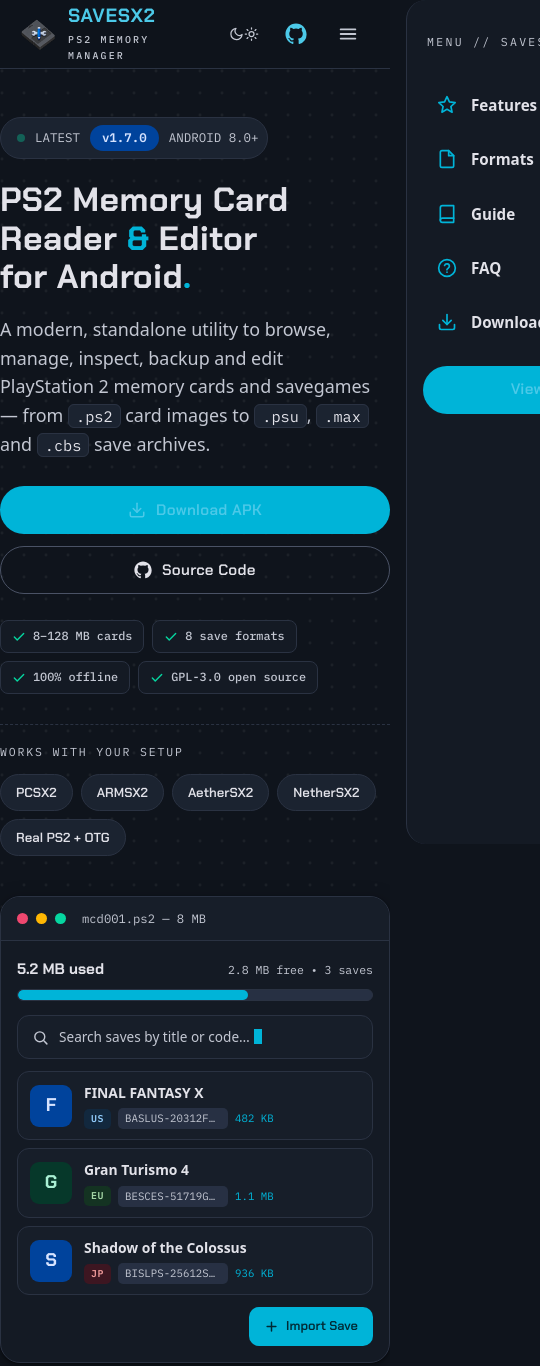
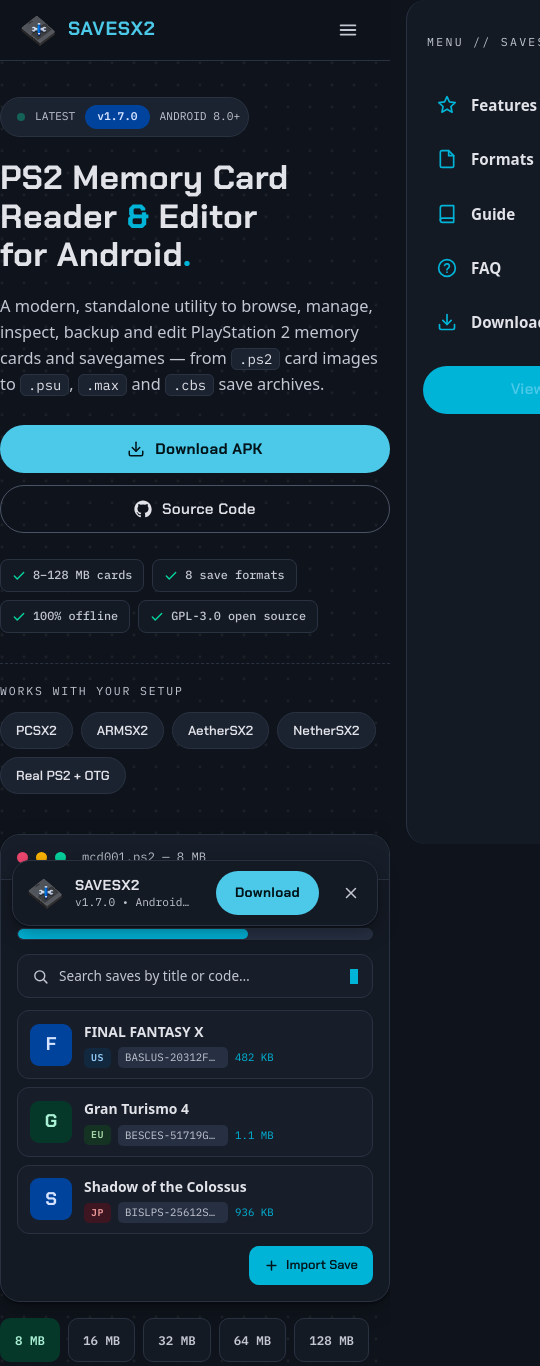
Before and after one commit to mininxd/SAVESX2, a website built with Vite: page index.html in a window 390 px wide. Shown: the top 1366 px of the page, 540 px wide, since content can reach past the window. Built offline with nearby package versions, Linux system fonts and the light colour scheme; no server answers.

Commit message:
Mobile-first pass: slim navbar, footer theme control, hi-contrast download
- Navbar: drop GitHub icon + theme toggle; keep brand, links,
  Download CTA (desktop) and menu button (mobile)
- Footer: add labeled Appearance pill (Dark/Light) with persisted
  theme state, full-width centered control on small screens
- Contrast fix: new .btn-download treatment at ~9.8:1 dark
  (#4cc9e8 on #001318) and 9.2:1 light; darken --on-primary
- Mobile-first: sticky dismissible download bar (shows past hero,
  hides at download section), 60px topbar, 44px touch targets on
  chips/buttons/footer links, table swipe hint, search truncation,
  overflow-x clip, tap-highlight removal, lazy below-fold images,
  400px small-screen breakpoint, safe-area insets

Co-authored-by: arena-agent <297053741+arena-agent@users.noreply.github.com>

```diff
--- a/index.html
+++ b/index.html
@@ -48,34 +48,7 @@
         </nav>
 
         <div class="topbar-actions">
-          <button
-            class="icon-btn"
-            id="theme-toggle"
-            type="button"
-            aria-label="Switch to light theme"
-            title="Toggle theme"
-          >
-            <svg id="theme-icon-moon" viewBox="0 0 24 24" fill="none" stroke="currentColor" stroke-width="2" stroke-linecap="round" stroke-linejoin="round" aria-hidden="true">
-              <path d="M21 12.8A9 9 0 1 1 11.2 3a7 7 0 0 0 9.8 9.8z" />
-            </svg>
-            <svg id="theme-icon-sun" viewBox="0 0 24 24" fill="none" stroke="currentColor" stroke-width="2" stroke-linecap="round" stroke-linejoin="round" aria-hidden="true" hidden>
-              <circle cx="12" cy="12" r="4" />
-              <path d="M12 2v2M12 20v2M4.9 4.9l1.4 1.4M17.7 17.7l1.4 1.4M2 12h2M20 12h2M4.9 19.1l1.4-1.4M17.7 6.3l1.4-1.4" />
-            </svg>
-          </button>
-          <a
-            class="icon-btn"
-            href="https://github.com/mininxd/SAVESX2"
-            target="_blank"
-            rel="noopener"
-            aria-label="SAVESX2 on GitHub"
-            title="GitHub"
-          >
-            <svg viewBox="0 0 24 24" fill="currentColor" aria-hidden="true">
-              <path d="M12 .5C5.65.5.5 5.65.5 12c0 5.08 3.29 9.39 7.86 10.91.58.11.79-.25.79-.56 0-.27-.01-1.17-.02-2.12-3.2.7-3.88-1.36-3.88-1.36-.52-1.33-1.28-1.68-1.28-1.68-1.04-.71.08-.7.08-.7 1.15.08 1.76 1.19 1.76 1.19 1.03 1.75 2.69 1.25 3.35.95.1-.74.4-1.25.72-1.53-2.55-.29-5.24-1.28-5.24-5.68 0-1.26.45-2.28 1.19-3.09-.12-.29-.52-1.46.11-3.05 0 0 .97-.31 3.18 1.18a11 11 0 0 1 5.8 0c2.2-1.49 3.17-1.18 3.17-1.18.63 1.59.23 2.76.11 3.05.74.81 1.19 1.83 1.19 3.09 0 4.41-2.7 5.38-5.27 5.66.41.36.78 1.06.78 2.14 0 1.55-.01 2.79-.01 3.17 0 .31.21.68.8.56A10.52 10.52 0 0 0 23.5 12C23.5 5.65 18.35.5 12 .5z" />
-            </svg>
-          </a>
-          <a class="btn btn-filled btn-sm" href="#download">
+          <a class="btn btn-filled btn-sm btn-download" href="#download">
             <svg viewBox="0 0 24 24" fill="none" stroke="currentColor" stroke-width="2" stroke-linecap="round" stroke-linejoin="round" aria-hidden="true">
               <path d="M21 15v4a2 2 0 0 1-2 2H5a2 2 0 0 1-2-2v-4" />
               <path d="M7 10l5 5 5-5" />
@@ -149,7 +122,7 @@
               <code>.max</code> and <code>.cbs</code> save archives.
             </p>
             <div class="hero-cta">
-              <a class="btn btn-filled" href="#download">
+              <a class="btn btn-filled btn-download" href="#download">
                 <svg viewBox="0 0 24 24" fill="none" stroke="currentColor" stroke-width="2" stroke-linecap="round" stroke-linejoin="round" aria-hidden="true"><path d="M21 15v4a2 2 0 0 1-2 2H5a2 2 0 0 1-2-2v-4" /><path d="M7 10l5 5 5-5" /><path d="M12 15V3" /></svg>
                 Download APK
               </a>
@@ -207,7 +180,7 @@
                 </div>
                 <div class="mock-search" aria-hidden="true">
                   <svg viewBox="0 0 24 24" fill="none" stroke="currentColor" stroke-width="2" stroke-linecap="round" aria-hidden="true"><circle cx="11" cy="11" r="7" /><path d="M21 21l-4.3-4.3" /></svg>
-                  <span>Search saves by title or code…<span class="cursor"></span></span>
+                  <span class="mock-query">Search saves by title or code…</span><span class="cursor"></span>
                 </div>
                 <div class="save-row">
                   <span class="save-thumb" aria-hidden="true">F</span>
@@ -409,6 +382,7 @@
                 </tbody>
               </table>
             </div>
+            <p class="table-hint" aria-hidden="true">Swipe sideways to see all columns</p>
           </div>
           <div class="ecc-note reveal">
             <svg viewBox="0 0 24 24" fill="none" stroke="currentColor" stroke-width="2" stroke-linecap="round" stroke-linejoin="round" aria-hidden="true"><circle cx="12" cy="12" r="10" /><path d="M12 16v-4M12 8h.01" /></svg>
@@ -628,7 +602,7 @@
           </div>
           <div class="dl-card reveal">
             <div class="dl-top">
-              <img src="./icon.png" alt="SAVESX2 app icon" width="88" height="88" />
+              <img src="./icon.png" alt="SAVESX2 app icon" width="88" height="88" loading="lazy" decoding="async" />
               <div class="dl-title">
                 <p>Latest stable</p>
                 <h2 id="dl-version">SAVESX2 v1.7.0</h2>
@@ -693,7 +667,7 @@
         <div class="footer-grid">
           <div class="footer-brand">
             <a class="brand" href="#top" aria-label="SAVESX2 home">
-              <img src="./icon.png" alt="SAVESX2 logo" width="36" height="36" />
+              <img src="./icon.png" alt="SAVESX2 logo" width="36" height="36" loading="lazy" decoding="async" />
               <span>
                 <span class="brand-name">SAVESX2</span>
                 <span class="brand-sub">PS2 MEMORY MANAGER</span>
@@ -724,6 +698,24 @@
             </ul>
           </div>
         </div>
+        <div class="footer-theme">
+          <span class="footer-theme-label">Appearance</span>
+          <button
+            class="theme-control"
+            id="theme-toggle"
+            type="button"
+            aria-label="Switch to light theme"
+          >
+            <svg id="theme-icon-moon" viewBox="0 0 24 24" fill="none" stroke="currentColor" stroke-width="2" stroke-linecap="round" stroke-linejoin="round" aria-hidden="true">
+              <path d="M21 12.8A9 9 0 1 1 11.2 3a7 7 0 0 0 9.8 9.8z" />
+            </svg>
+            <svg id="theme-icon-sun" viewBox="0 0 24 24" fill="none" stroke="currentColor" stroke-width="2" stroke-linecap="round" stroke-linejoin="round" aria-hidden="true" hidden>
+              <circle cx="12" cy="12" r="4" />
+              <path d="M12 2v2M12 20v2M4.9 4.9l1.4 1.4M17.7 17.7l1.4 1.4M2 12h2M20 12h2M4.9 19.1l1.4-1.4M17.7 6.3l1.4-1.4" />
+            </svg>
+            <span id="theme-label">Dark</span>
+          </button>
+        </div>
         <div class="footer-bottom">
           <span>© <span id="year">2026</span> SAVESX2 contributors</span>
           <span>GPL-3.0-or-later</span>
@@ -740,6 +732,27 @@
       </div>
     </footer>
 
+    <!-- ============ STICKY MOBILE DOWNLOAD BAR ============ -->
+    <div class="dl-sticky" id="dl-sticky" role="region" aria-label="Quick download">
+      <img src="./icon.png" alt="" width="36" height="36" loading="lazy" decoding="async" />
+      <p class="dl-sticky-text">
+        <strong>SAVESX2</strong>
+        <span id="dl-sticky-version">v1.7.0 • Android 8.0+</span>
+      </p>
+      <a
+        class="btn btn-filled btn-sm btn-download"
+        id="dl-sticky-button"
+        href="https://github.com/mininxd/SAVESX2/releases/latest"
+        target="_blank"
+        rel="noopener"
+      >Download</a>
+      <button class="dl-sticky-close" id="dl-sticky-close" type="button" aria-label="Dismiss download bar">
+        <svg viewBox="0 0 24 24" fill="none" stroke="currentColor" stroke-width="2" stroke-linecap="round" aria-hidden="true">
+          <path d="M6 6l12 12M18 6L6 18" />
+        </svg>
+      </button>
+    </div>
+
     <script type="module" src="/src/main.js"></script>
   </body>
 </html>
--- a/src/main.js
+++ b/src/main.js
@@ -21,6 +21,8 @@
     'aria-label',
     isDark ? 'Switch to light theme' : 'Switch to dark theme',
   );
+  const themeLabel = document.getElementById('theme-label');
+  if (themeLabel) themeLabel.textContent = isDark ? 'Dark' : 'Light';
   if (metaTheme) metaTheme.setAttribute('content', isDark ? '#0f141c' : '#f9f9fe');
   try {
     localStorage.setItem('savesx2-theme', theme);
@@ -146,6 +148,9 @@
 const dlVersion = document.getElementById('dl-version');
 const dlDate = document.getElementById('dl-date');
 const dlButton = document.getElementById('dl-button');
+const stickyBar = document.getElementById('dl-sticky');
+const stickyVersion = document.getElementById('dl-sticky-version');
+const stickyButton = document.getElementById('dl-sticky-button');
 
 async function refreshRelease() {
   try {
@@ -165,15 +170,46 @@
         })}`;
       }
     }
-    if (typeof data.html_url === 'string' && data.html_url) dlButton.href = data.html_url;
+    if (typeof data.html_url === 'string' && data.html_url) {
+      dlButton.href = data.html_url;
+      stickyButton.href = data.html_url;
+    }
+    stickyVersion.textContent = `${tag} • Android 8.0+`;
   } catch {
     heroVersion.textContent = FALLBACK_VERSION;
     dlVersion.textContent = `SAVESX2 ${FALLBACK_TAG}`;
     dlButton.href = RELEASES_URL;
+    stickyButton.href = RELEASES_URL;
+    stickyVersion.textContent = `${FALLBACK_VERSION} • Android 8.0+`;
   }
 }
 
 refreshRelease();
 
+/* ---------- Sticky mobile download bar ----------
+   Slides in once the hero CTAs scroll out of view, hides again at
+   the download section. Dismissible for the rest of the session. */
+let stickyDismissed = false;
+document.getElementById('dl-sticky-close').addEventListener('click', () => {
+  stickyDismissed = true;
+  stickyBar.classList.remove('show');
+});
+
+if ('IntersectionObserver' in window) {
+  let heroVisible = true;
+  let downloadVisible = false;
+  const updateSticky = () => {
+    stickyBar.classList.toggle('show', !stickyDismissed && !heroVisible && !downloadVisible);
+  };
+  new IntersectionObserver(([entry]) => {
+    heroVisible = entry.isIntersecting;
+    updateSticky();
+  }).observe(document.getElementById('top'));
+  new IntersectionObserver(([entry]) => {
+    downloadVisible = entry.isIntersecting;
+    updateSticky();
+  }).observe(document.getElementById('download'));
+}
+
 /* ---------- Footer year ---------- */
 document.getElementById('year').textContent = String(new Date().getFullYear());
--- a/src/style.css
+++ b/src/style.css
@@ -25,7 +25,7 @@
   --outline-variant: #2a3242;
 
   --primary: #00b4d8;
-  --on-primary: #002a35;
+  --on-primary: #001318;
   --primary-container: #00439c;
   --on-primary-container: #d6e3ff;
 
@@ -122,10 +122,13 @@
 html {
   scroll-behavior: smooth;
   scroll-padding-top: 76px;
+  overflow-x: clip;
 }
 
 body {
   margin: 0;
+  overflow-x: clip;
+  -webkit-tap-highlight-color: transparent;
   background: var(--bg);
   color: var(--on-surface);
   font-family: system-ui, -apple-system, "Segoe UI", Roboto, "Helvetica Neue",
@@ -318,6 +321,22 @@
   font-size: 0.85rem;
 }
 
+/* High-contrast download CTA.
+   Dark:  #4cc9e8 on #001318 ≈ 9.8:1
+   Light: #ffffff on #00439c ≈ 9.2:1 (inherits .btn-filled) */
+.btn-download {
+  font-weight: 700;
+}
+
+[data-theme="dark"] .btn-download {
+  background: #4cc9e8;
+  color: #001318;
+}
+
+[data-theme="dark"] .btn-download:hover {
+  filter: brightness(1.06);
+}
+
 .icon-btn {
   display: inline-flex;
   align-items: center;
@@ -770,6 +789,14 @@
   flex: none;
 }
 
+.mock-query {
+  flex: 1;
+  min-width: 0;
+  white-space: nowrap;
+  overflow: hidden;
+  text-overflow: ellipsis;
+}
+
 .mock-search .cursor {
   display: inline-block;
   width: 8px;
@@ -933,6 +960,9 @@
 }
 
 .cap-chip {
+  display: inline-flex;
+  align-items: center;
+  min-height: 44px;
   font-family: "IBM Plex Mono", ui-monospace, monospace;
   font-size: 0.78rem;
   font-weight: 600;
@@ -1078,6 +1108,26 @@
 
 .table-scroll {
   overflow-x: auto;
+}
+
+.table-hint {
+  display: none;
+  margin: 0;
+  padding: 10px 18px;
+  border-top: 1px solid var(--outline-variant);
+  background: var(--surface-low);
+  font-family: "IBM Plex Mono", ui-monospace, monospace;
+  font-size: 0.7rem;
+  letter-spacing: 0.1em;
+  text-transform: uppercase;
+  color: var(--on-surface-variant);
+  text-align: center;
+}
+
+@media (max-width: 700px) {
+  .table-hint {
+    display: block;
+  }
 }
 
 table.formats {
@@ -1562,10 +1612,12 @@
   padding: 0;
   display: flex;
   flex-direction: column;
-  gap: 10px;
+  gap: 2px;
 }
 
 .footer-col a {
+  display: block;
+  padding: 8px 0;
   color: var(--on-surface);
   text-decoration: none;
   font-size: 0.9rem;
@@ -1580,13 +1632,57 @@
   color: var(--primary);
 }
 
+.footer-theme {
+  display: flex;
+  align-items: center;
+  justify-content: space-between;
+  gap: 12px;
+  padding: 20px 0;
+  border-top: 1px solid var(--outline-variant);
+}
+
+.footer-theme-label {
+  font-family: "IBM Plex Mono", ui-monospace, monospace;
+  font-size: 0.72rem;
+  letter-spacing: 0.18em;
+  text-transform: uppercase;
+  color: var(--on-surface-variant);
+}
+
+.theme-control {
+  display: inline-flex;
+  align-items: center;
+  gap: 10px;
+  min-height: 44px;
+  padding: 0 20px;
+  border-radius: 999px;
+  border: 1px solid var(--outline);
+  background: var(--surface);
+  color: var(--on-surface);
+  font-family: "Chakra Petch", system-ui, sans-serif;
+  font-weight: 600;
+  font-size: 0.88rem;
+  cursor: pointer;
+  transition: border-color 0.18s ease, background-color 0.18s ease;
+}
+
+.theme-control:hover {
+  border-color: var(--primary);
+  background: var(--surface-container);
+}
+
+.theme-control svg {
+  width: 20px;
+  height: 20px;
+  color: var(--primary);
+}
+
 .footer-bottom {
   display: flex;
   flex-wrap: wrap;
   align-items: center;
   gap: 10px 24px;
-  padding: 20px 0 28px;
-  border-top: 1px solid var(--outline-variant);
+  padding: 2px 0 28px;
   font-family: "IBM Plex Mono", ui-monospace, monospace;
   font-size: 0.75rem;
   color: var(--on-surface-variant);
@@ -1627,8 +1723,107 @@
   transition: opacity 0.55s ease, transform 0.55s ease;
 }
 
+/* ---------- Sticky mobile download bar ---------- */
+.dl-sticky {
+  position: fixed;
+  left: 12px;
+  right: 12px;
+  bottom: calc(12px + env(safe-area-inset-bottom, 0px));
+  z-index: 90;
+  display: flex;
+  align-items: center;
+  gap: 12px;
+  background: var(--surface);
+  border: 1px solid var(--outline-variant);
+  border-radius: 18px;
+  box-shadow: var(--shadow);
+  padding: 10px 6px 10px 14px;
+  transform: translateY(calc(100% + 28px));
+  transition: transform 0.28s ease;
+}
+
+.dl-sticky.show {
+  transform: translateY(0);
+}
+
+.dl-sticky img {
+  width: 36px;
+  height: 36px;
+  border-radius: 9px;
+  flex: none;
+}
+
+.dl-sticky-text {
+  flex: 1;
+  min-width: 0;
+  margin: 0;
+  line-height: 1.3;
+}
+
+.dl-sticky-text strong {
+  display: block;
+  font-family: "Chakra Petch", system-ui, sans-serif;
+  font-size: 0.9rem;
+  letter-spacing: 0.03em;
+}
+
+.dl-sticky-text span {
+  display: block;
+  font-family: "IBM Plex Mono", ui-monospace, monospace;
+  font-size: 0.7rem;
+  color: var(--on-surface-variant);
+  white-space: nowrap;
+  overflow: hidden;
+  text-overflow: ellipsis;
+}
+
+.dl-sticky .btn {
+  min-height: 44px;
+  flex: none;
+}
+
+.dl-sticky-close {
+  display: inline-flex;
+  align-items: center;
+  justify-content: center;
+  width: 40px;
+  height: 44px;
+  flex: none;
+  border: 0;
+  border-radius: 12px;
+  background: transparent;
+  color: var(--on-surface-variant);
+  cursor: pointer;
+  transition: background-color 0.18s ease, color 0.18s ease;
+}
+
+.dl-sticky-close:hover {
+  background: var(--surface-container);
+  color: var(--on-surface);
+}
+
+.dl-sticky-close svg {
+  width: 18px;
+  height: 18px;
+}
+
+@media (min-width: 961px) {
+  .dl-sticky {
+    display: none;
+  }
+}
+
 /* ---------- Responsive ---------- */
 @media (max-width: 960px) {
+  html {
+    scroll-padding-top: 68px;
+    scroll-padding-bottom: 92px;
+  }
+
+  .topbar-inner {
+    height: 60px;
+  }
+
   .hero-inner {
     grid-template-columns: 1fr;
     gap: 40px;
@@ -1689,6 +1884,33 @@
     padding: 52px 0;
   }
 
+  .hero-inner {
+    padding: 36px 0 44px;
+  }
+
+  .hero .lede {
+    font-size: 1.02rem;
+  }
+
+  .dl-top img {
+    width: 64px;
+    height: 64px;
+    border-radius: 16px;
+  }
+
+  .donate-row {
+    flex-direction: column;
+  }
+
+  .footer-theme {
+    padding: 16px 0;
+  }
+
+  .theme-control {
+    flex: 1;
+    justify-content: center;
+  }
+
   .guide-grid {
     grid-template-columns: 1fr;
   }
@@ -1715,6 +1937,20 @@
   }
 }
 
+@media (max-width: 400px) {
+  .brand-sub {
+    display: none;
+  }
+
+  .version-chip {
+    font-size: 0.7rem;
+  }
+
+  .dl-sticky-text span {
+    max-width: 120px;
+  }
+}
+
 @media (prefers-reduced-motion: reduce) {
   html {
     scroll-behavior: auto;
```
